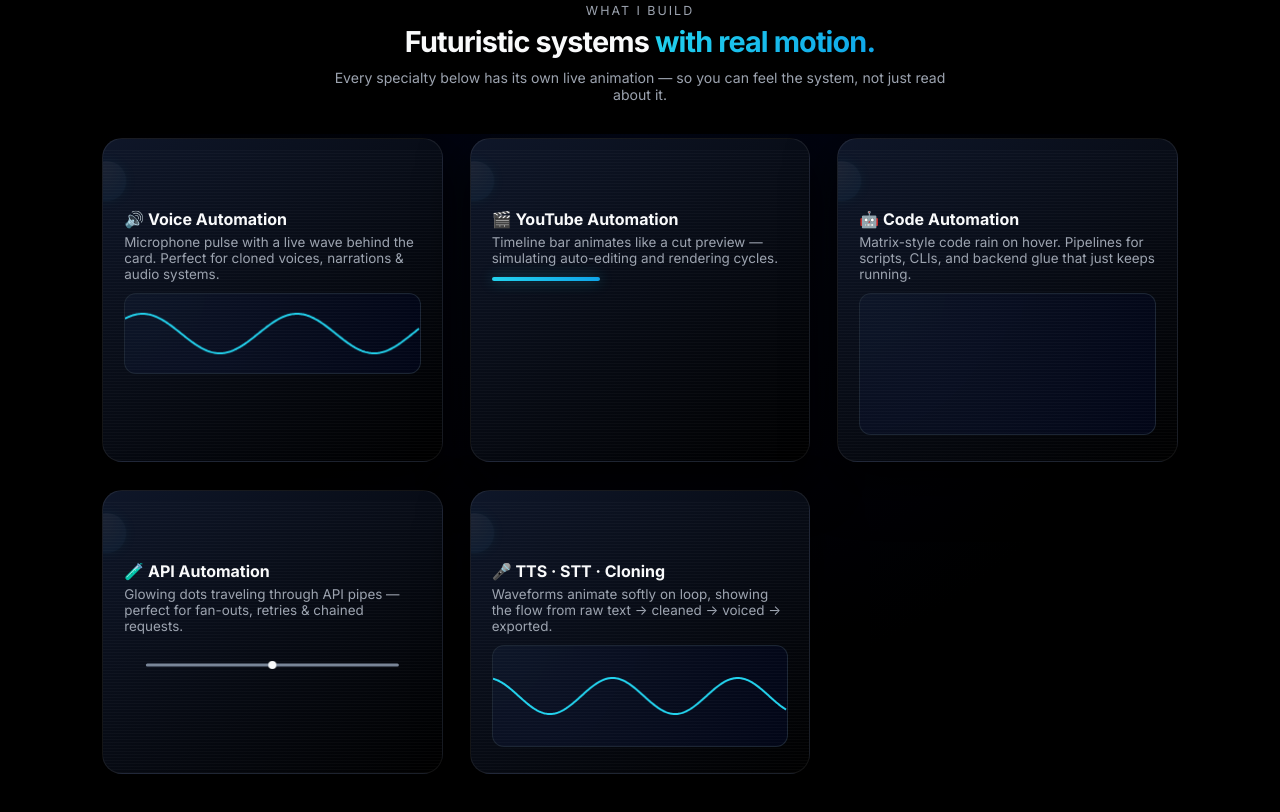
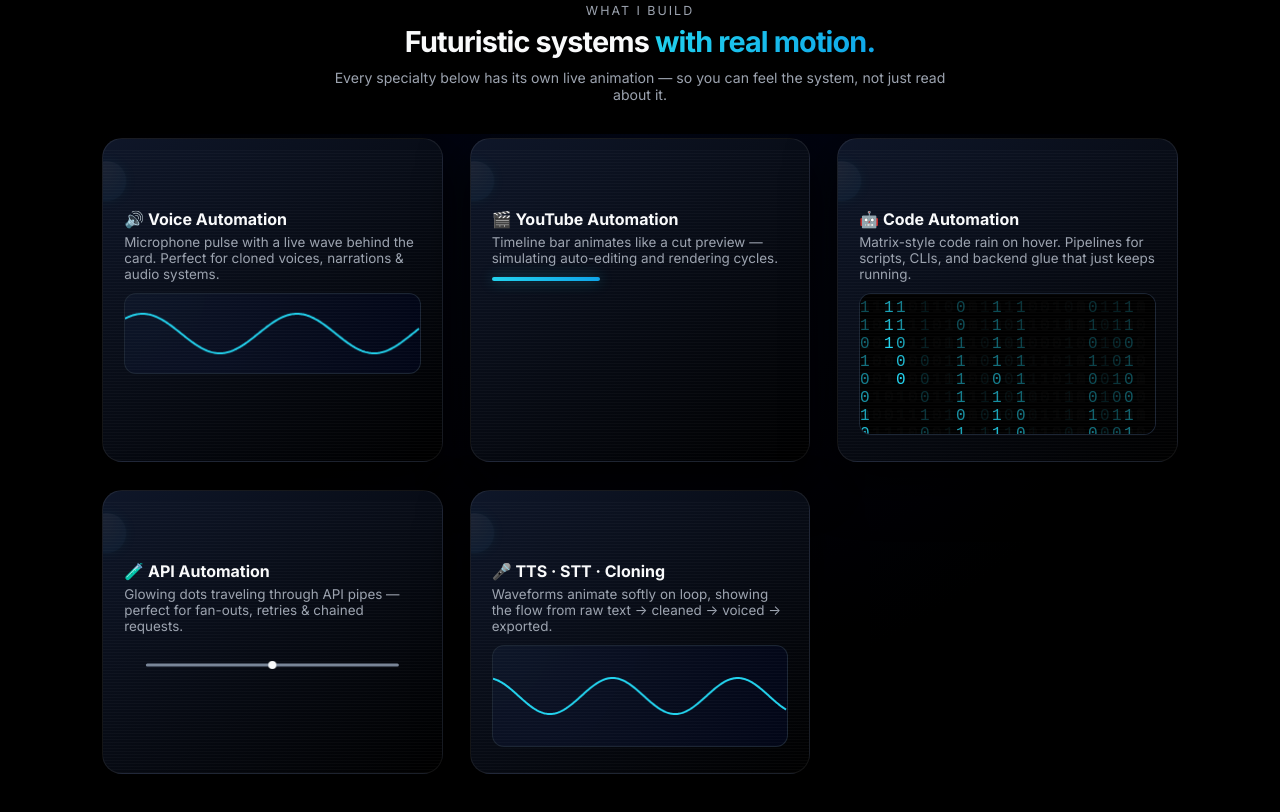
Before and after one commit to nishitatambde-hue/nishitatambde-hue.github.io, a plain HTML site: page index.html in a window 1280 px wide. Shown: the part 1466-2278 px from the top of the page. Drawn offline with Linux system fonts and the light colour scheme; animation ran at ten frames a second.

Commit message:
Refactor MATRIX CODE RAIN for continuous animation
Signed-off-by: nishitatambde-hue <nishitatambde@gmail.com>

```diff
--- a/index.html
+++ b/index.html
@@ -1808,49 +1808,48 @@
       }, 4000);
     });
 
-    // MATRIX CODE RAIN on hover
+    // MATRIX CODE RAIN — always running (no hover needed)
     document.querySelectorAll(".matrix-canvas").forEach((canvas) => {
         const ctx = canvas.getContext("2d");
+
+        function resize() {
             canvas.width = canvas.clientWidth;
             canvas.height = canvas.clientHeight;
+        }
+        resize();
+        window.addEventListener("resize", resize);
 
         const chars = "01";
-      const columns = Math.floor(canvas.width / 10);
-      const drops = Array(columns).fill(1);
-      let animating = false;
+        let columns = Math.floor(canvas.width / 12);
+        let drops = Array(columns).fill(1);
 
         function drawMatrix() {
-        if (!animating) return;
-        ctx.fillStyle = "rgba(0,0,0,0.1)";
-        ctx.fillRect(0,0,canvas.width,canvas.height);
-
-        ctx.fillStyle = getComputedStyle(document.body).getPropertyValue("--accent").trim();
+            ctx.fillStyle = "rgba(0,0,0,0.12)";
+            ctx.fillRect(0, 0, canvas.width, canvas.height);
+
+            ctx.fillStyle =
+                getComputedStyle(document.body).getPropertyValue("--accent").trim() || "#22d3ee";
             ctx.font = "16px monospace";
 
-        drops.forEach((y, i) => {
+            for (let i = 0; i < drops.length; i++) {
                 const text = chars[Math.floor(Math.random() * chars.length)];
-          ctx.fillText(text, i * 10, y * 18);
-
-          if (y * 18 > canvas.height && Math.random() > 0.97) {
-            drops[i] = 0;
-          }
+                const x = i * 12;
+                const y = drops[i] * 18;
+
+                ctx.fillText(text, x, y);
+
+                // Reset drop randomly when below screen
+                if (y > canvas.height && Math.random() > 0.975) drops[i] = 0;
+
                 drops[i]++;
+            }
+
+            requestAnimationFrame(drawMatrix);
+        }
+
+        drawMatrix();
     });
 
-        requestAnimationFrame(drawMatrix);
-      }
-
-      const parent = canvas.parentElement;
-      parent.addEventListener("mouseenter", () => {
-        if (!animating) {
-          animating = true;
-          drawMatrix();
-        }
-      });
-      parent.addEventListener("mouseleave", () => {
-        animating = false;
-      });
-    });
 
     // API PIPES
     document.querySelectorAll(".pipe-net").forEach((svg) => {
```
Lines whose indentation alone changed are shown as unchanged.
